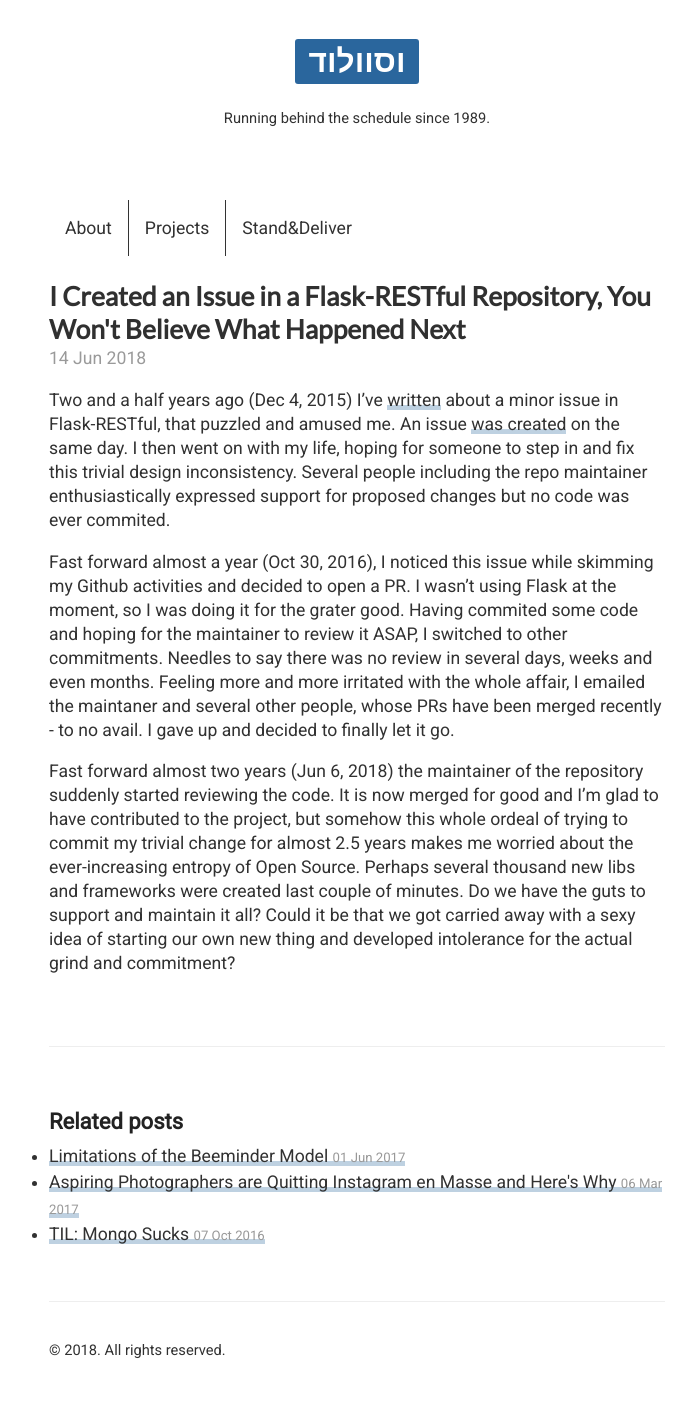
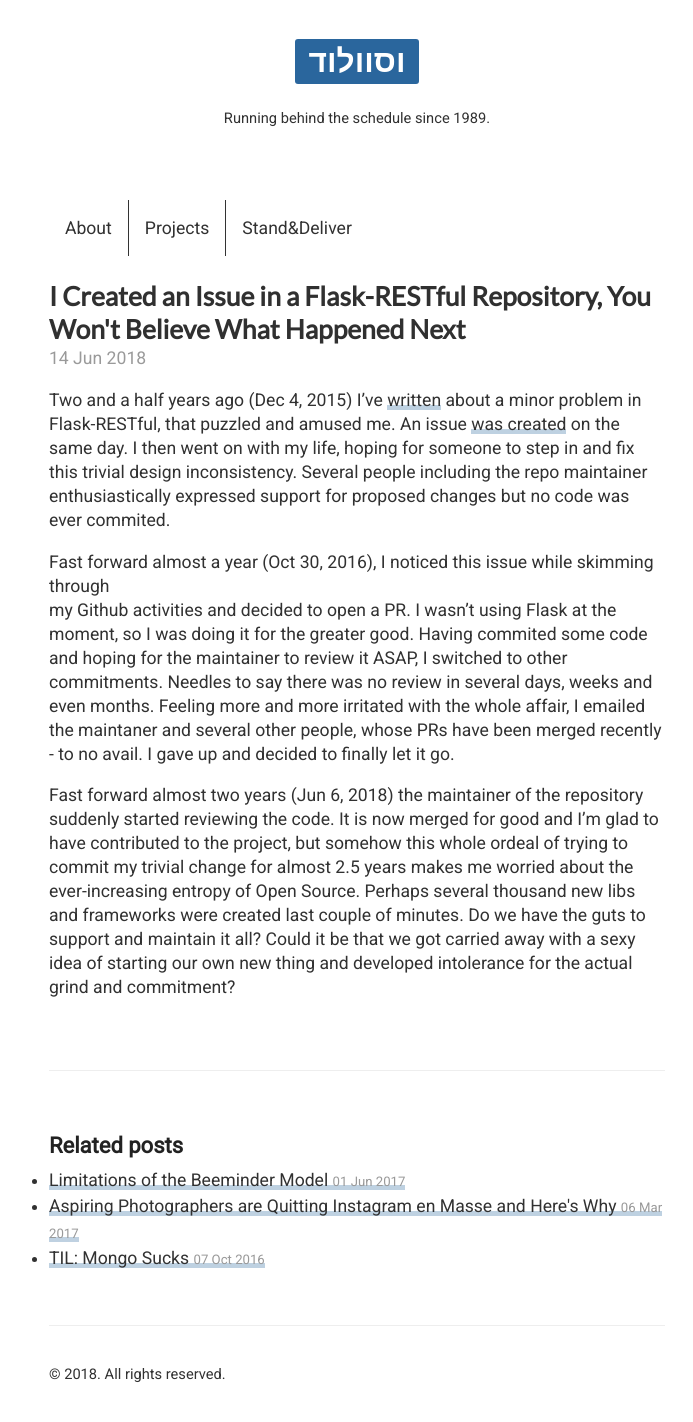
Before and after one commit to wswld/wswld.github.io, a Jekyll site: the page built from _posts/2018-06-14-i-created-an-issue-in-flask-restful.md, in a window 1280 px wide. Shown: the whole page, without its empty margins (283-976 px from the left). Built offline with Jekyll 4.4.1, drawn with Linux system fonts in a browser that asks for light colours; before the commit the page ends 1398 px from its top, so only the background shows below that.

Commit message:
Minor fixes

```diff
--- a/_posts/2018-06-14-i-created-an-issue-in-flask-restful.md
+++ b/_posts/2018-06-14-i-created-an-issue-in-flask-restful.md
@@ -26,16 +26,16 @@ author:
 
 Two and a half years ago (Dec 4, 2015) I've [written](
 http://wswld.net/2015/12/07/overriding-default-werkzeug-exceptions-in-flask/)
-about a minor issue in Flask-RESTful, that puzzled and amused me. An issue [was
+about a minor problem in Flask-RESTful, that puzzled and amused me. An issue [was
 created](https://github.com/flask-restful/flask-restful/issues/545) on the same
 day. I then went on with my life, hoping for someone to step in and fix this
 trivial design inconsistency. Several people including the repo maintainer
 enthusiastically expressed support for proposed changes but no code was ever
 commited.
 
-Fast forward almost a year (Oct 30, 2016), I noticed this issue while skimming
+Fast forward almost a year (Oct 30, 2016), I noticed this issue while skimming through
 my  Github activities and decided to open a PR. I wasn't using Flask at the
-moment, so I was doing it for the grater good. Having commited some code and
+moment, so I was doing it for the greater good. Having commited some code and
 hoping for the maintainer to review it ASAP, I switched
 to other commitments. Needles to say there was no review in several days, weeks
 and even months. Feeling more and more irritated with the whole affair, I
```
